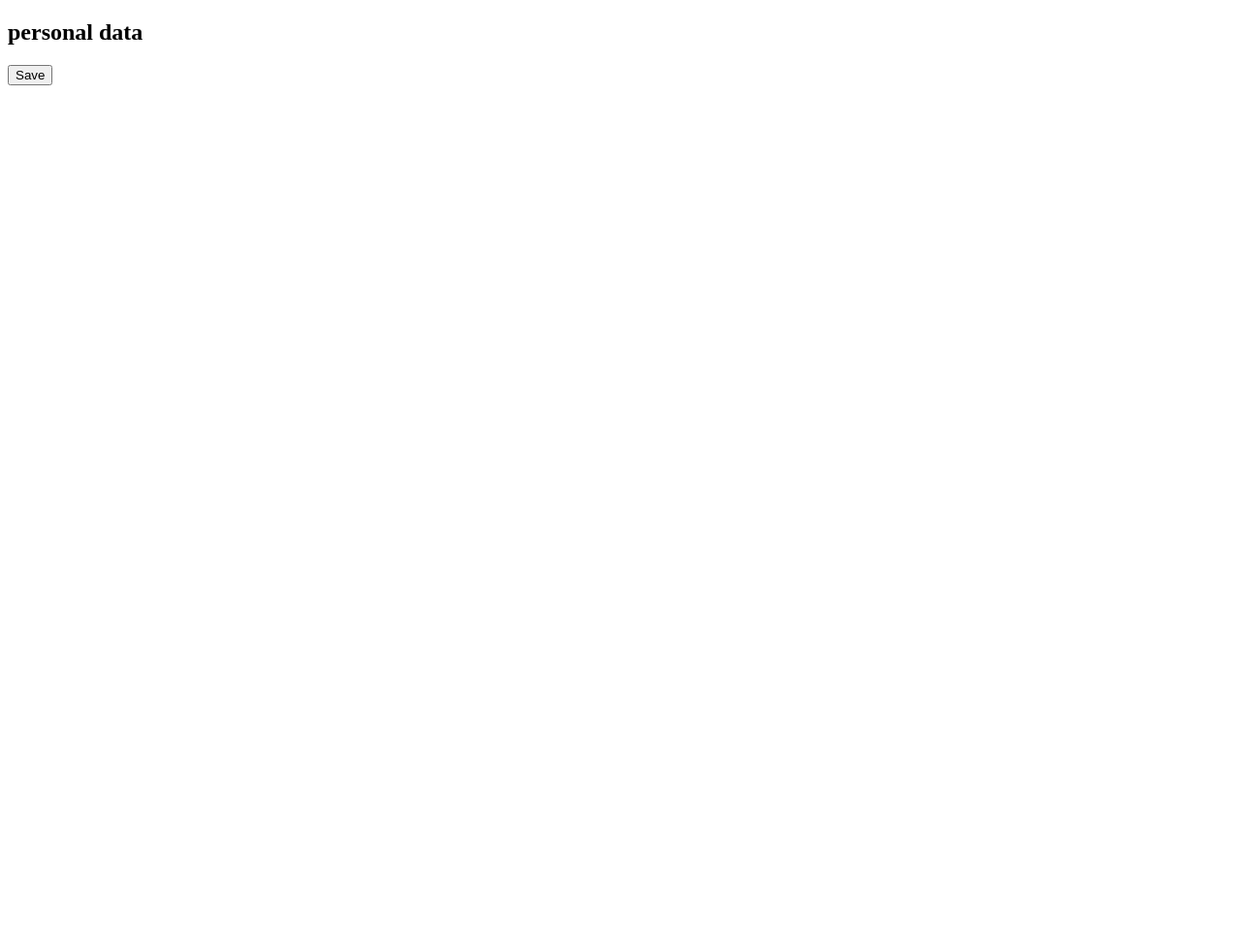
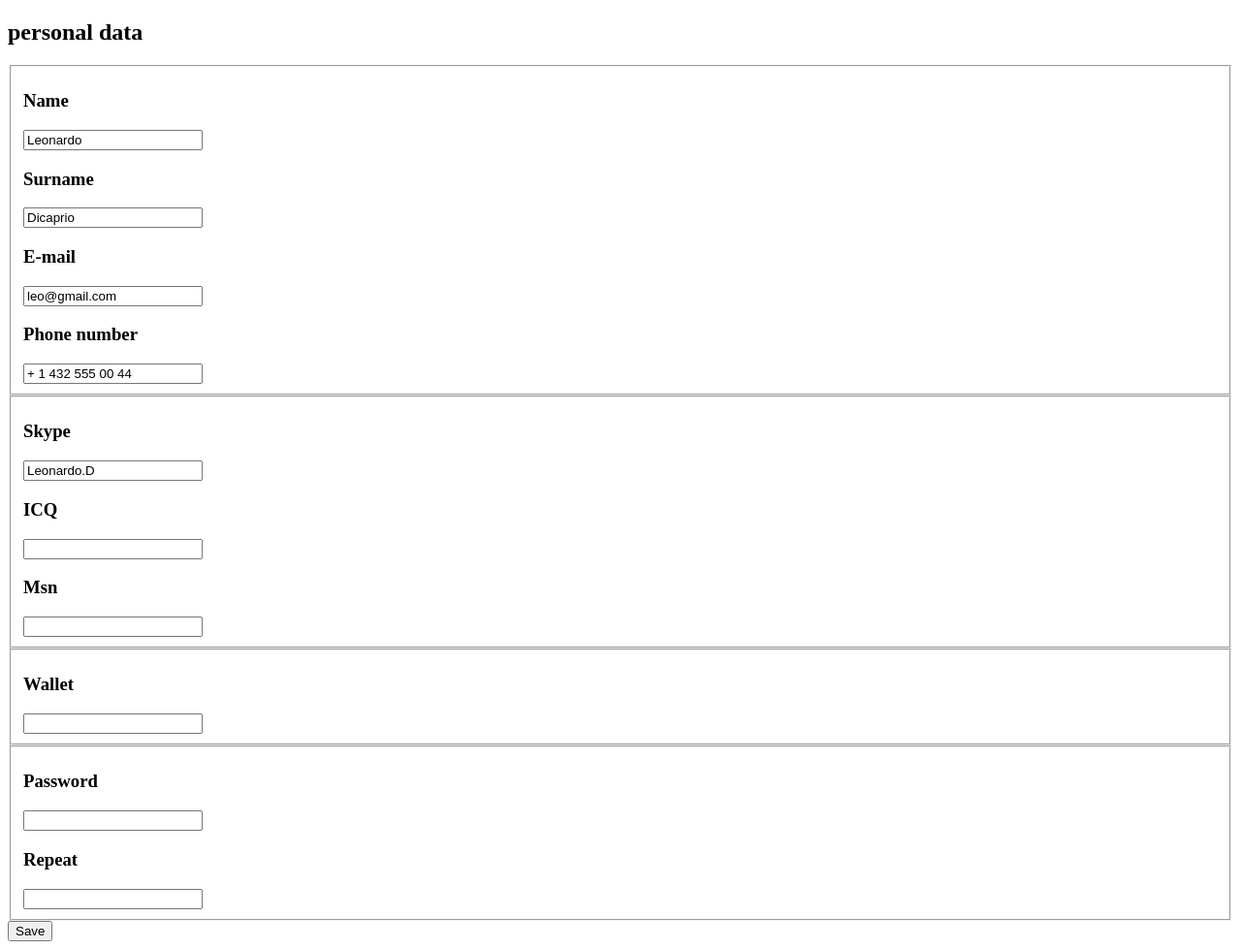
Before and after one commit to Ma-Der/modul-9-12, a plain HTML site: page src/personaldata.html in a window 1280 px wide. Shown: the whole page at 97% size. Before the commit the page ends 800 px from the top, so only its background shows below. Drawn offline with Linux system fonts and the light colour scheme.

Commit message:
Update personaldata.html, add postback.html

```diff
--- a/sass/components/_components.scss
+++ b/sass/components/_components.scss
@@ -109,3 +109,6 @@ table {
 .btn-wider {
   padding: 0 30px;
 }
+.btn-align-right {
+  text-align: right;
+}
--- a/sass/pages/_pages.scss
+++ b/sass/pages/_pages.scss
@@ -3,3 +3,41 @@
 .button-align {
   text-align: center;
 }
+
+// PERSONAL DATA //
+
+.label-align {
+  line-height: 62.4px;
+}
+
+// POSTBACK //
+
+.postback-padding {
+  padding: 20px;
+}
+
+.textarea-padding-left {
+  padding-left: 10px;
+}
+
+.textarea-padding-right {
+  padding-right: 10px;
+}
+
+.textarea-padding-bottom {
+  padding-bottom: 20px;
+}
+
+.postback-text {
+  padding: 20px 0;
+}
+
+label h3 {
+  margin-bottom: 20px;
+}
+.select-padding-left {
+  padding-left: 20px;
+}
+.select-padding-right {
+  padding-right: 20px;
+}
--- a/sass/sections/_sections.scss
+++ b/sass/sections/_sections.scss
@@ -5,6 +5,9 @@
 .container {
   margin: 0 auto;
   max-width: 685px;
+}
+.container-align-center {
+  text-align: center;
 }
 
 // NAVBAR //
--- a/sass/style.scss
+++ b/sass/style.scss
@@ -34,6 +34,27 @@ h3 {
   font-weight: bold;
 }
 
+fieldset {
+  border: none;
+  border-bottom: 1px solid $disabled-button-color;
+  padding: 30px 0;
+}
+input {
+  padding: 10px;
+  margin: 10px 0;
+  width: 100%;
+}
+textarea {
+  color: $header-color;
+  min-height: 200px;
+  padding: 20px;
+  width: 100%;
+}
+select {
+  padding: 10px;
+  width: 100%;
+}
+
 /* Media querries:
 I - 1280px and higher
 II - */
--- a/src/personaldata.html
+++ b/src/personaldata.html
@@ -7,9 +7,100 @@
     <div class="section-title">
       <h2>personal data</h2>
 		</div>
-
-      <div class="container button-align">
-      	<button class="btn btn-wider">Save</button>
-      </div>
+    <div>
+      <form>
+        <fieldset>
+          <div class="row container">
+            <div class="col-3 label-align">
+              <h3>Name</h3>
+            </div>
+            <div class="col-9">
+              <input type="text" name="name" value="Leonardo">
+            </div>
+          </div>
+          <div class="row container">
+            <div class="col-3 label-align">
+              <h3>Surname</h3>
+            </div>
+            <div class="col-9">
+              <input type="text" name="surname" value="Dicaprio">
+            </div>
+          </div>
+          <div class="row container">
+            <div class="col-3 label-align">
+              <h3>E-mail</h3>
+            </div>
+            <div class="col-9">
+              <input type="email" name="e-mail" value="leo@gmail.com">
+            </div>
+          </div>
+          <div class="row container">
+            <div class="col-3 label-align">
+              <h3>Phone number</h3>
+            </div>
+            <div class="col-9">
+              <input type="tel" name="phone-number" value="+ 1 432 555 00 44">
+            </div>
+          </div>
+        </fieldset>
+        <fieldset>
+          <div class="row container">
+            <div class="col-3 label-align">
+              <h3>Skype</h3>
+            </div>
+            <div class="col-9">
+              <input type="text" name="skype" value="Leonardo.D">
+            </div>
+          </div>
+          <div class="row container">
+            <div class="col-3 label-align">
+              <h3>ICQ</h3>
+            </div>
+            <div class="col-9">
+              <input type="text" name="icq">
+            </div>
+          </div>
+          <div class="row container">
+            <div class="col-3 label-align">
+              <h3>Msn</h3>
+            </div>
+            <div class="col-9">
+              <input type="text" name="msn">
+            </div>
+          </div>
+        </fieldset>
+        <fieldset>
+          <div class="row container">
+            <div class="col-3 label-align">
+              <h3>Wallet</h3>
+            </div>
+            <div class="col-9">
+              <input type="number" name="wallet">
+            </div>
+          </div>
+        </fieldset>
+        <fieldset>
+          <div class="row container">
+            <div class="col-3 label-align">
+              <h3>Password</h3>
+            </div>
+            <div class="col-9">
+              <input type="password" name="password">
+            </div>
+          </div>
+          <div class="row container">
+            <div class="col-3 label-align">
+              <h3>Repeat</h3>
+            </div>
+            <div class="col-9">
+              <input type="password" name="repeat-password">
+            </div>
+          </div>
+        </fieldset>
+        <div class="container container-align-center">
+          <button  class="btn btn-wider" type="submit">Save</button>
+        </div>
+      </form>
+    </div>
 </body>
 </html>
```
Also changed, not shown: index.html (+1 -1 lines), src/postback.html (added, +53 -0 lines), css/style.css, 1 other file.
